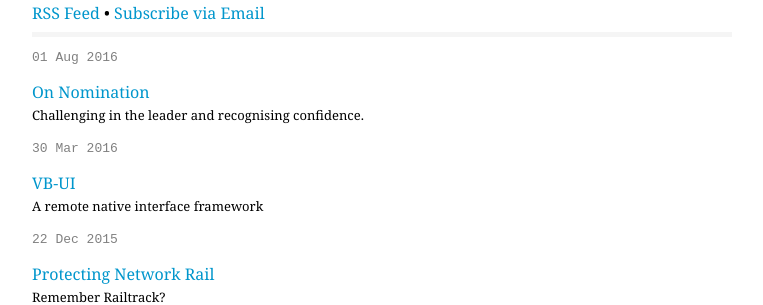
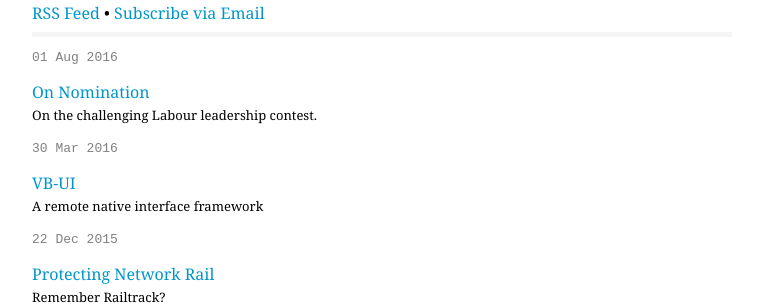
Before and after one commit to ir-g/ir-g.github.io, a Jekyll site: the page built from blog.html, in a window 1280 px wide. Shown: the part 234-539 px from the top of the page, without its empty margins (258-1021 px from the left). Built offline with Jekyll 4.4.1, drawn with Linux system fonts in a browser that asks for light colours.

Commit message:
Update 2016-08-01-on-nomination.md

```diff
--- a/_posts/2016-08-01-on-nomination.md
+++ b/_posts/2016-08-01-on-nomination.md
@@ -1,6 +1,6 @@
 ---
 title: On Nomination
-description: Challenging in the leader and recognising confidence.
+description: On the challenging Labour leadership contest.
 tags:
   - Labour Party
   - UK Politics
```
